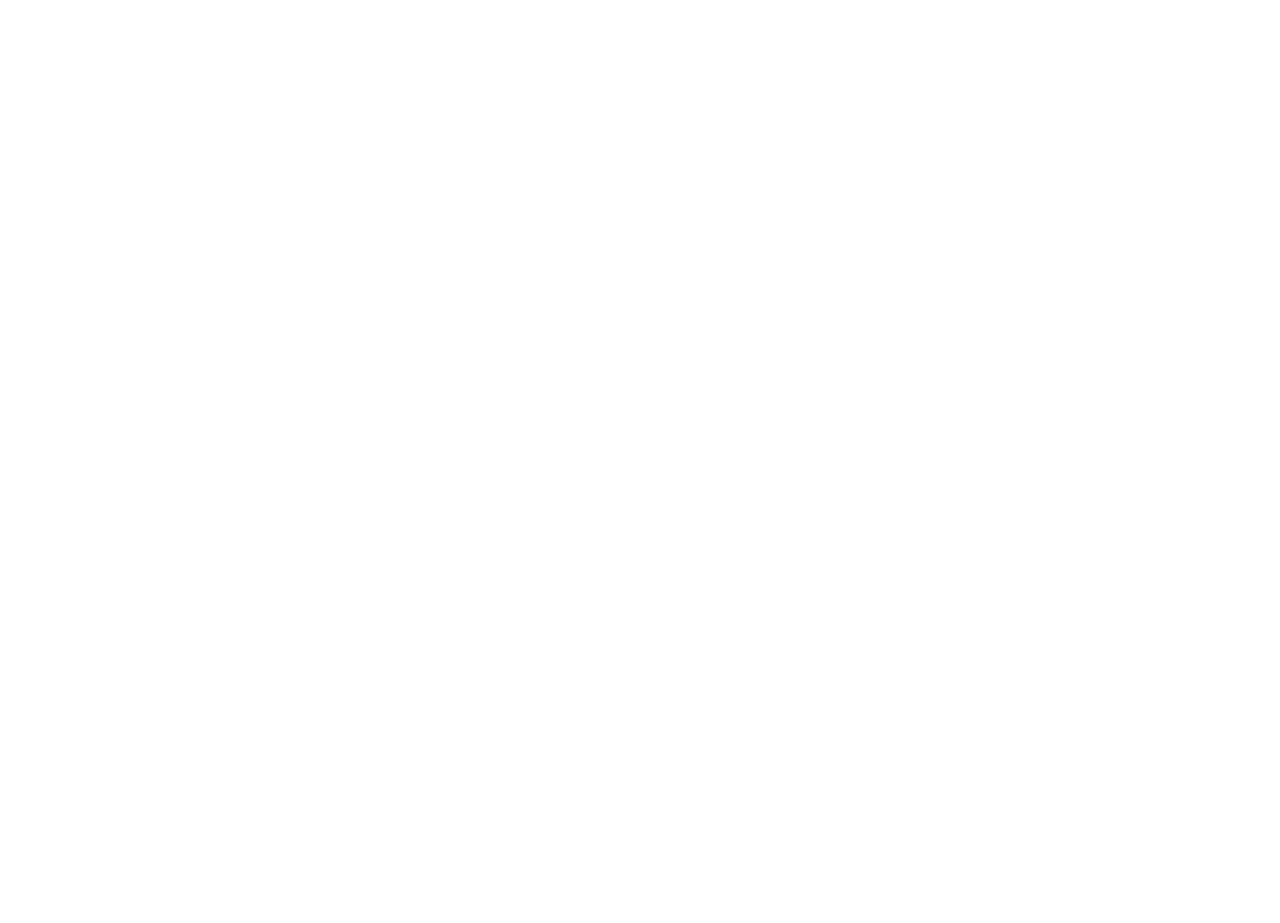
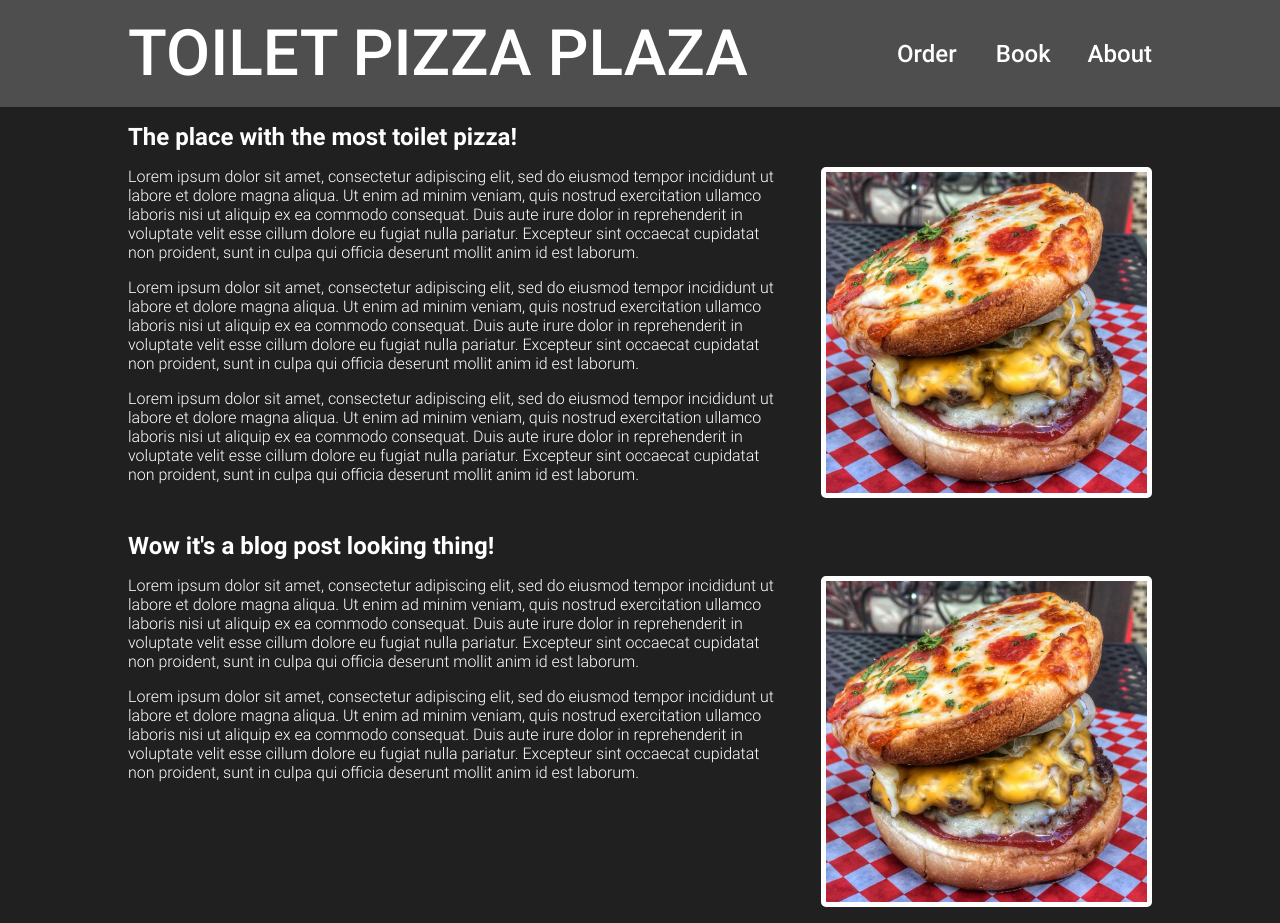
Before and after one commit to rubicon2/odin-restaurant-page, a website built with webpack: page dist/index.html in a window 1280 px wide. Before the commit the page ends 800 px from the top, so only its background shows below. Built offline with nearby package versions, Linux system fonts and the light colour scheme.

Commit message:
Create hard-coded basic layout

```diff
--- a/src/index.js
+++ b/src/index.js
@@ -0,0 +1 @@
+require("./style.css");
--- /dev/null
+++ b/src/style.css
@@ -0,0 +1,135 @@
+@font-face {
+    font-family: Roboto;
+    src: url("./fonts/roboto/Roboto-Light.ttf");
+    font-style: normal;
+    font-weight: 300;
+}
+
+@font-face {
+    font-family: Roboto;
+    src: url("./fonts/roboto/Roboto-LightItalic.ttf");
+    font-style: italic;
+    font-weight: 300;
+}
+
+@font-face {
+    font-family: Roboto;
+    src: url("./fonts/roboto/Roboto-Medium.ttf");
+    font-style: normal;
+    font-weight: 500;
+}
+
+@font-face {
+    font-family: Roboto;
+    src: url("./fonts/roboto/Roboto-MediumItalic.ttf");
+    font-style: italic;
+    font-weight: 500;
+}
+
+@font-face {
+    font-family: Roboto;
+    src: url("./fonts/roboto/Roboto-Bold.ttf");
+    font-style: normal;
+    font-weight: 700;
+}
+
+@font-face {
+    font-family: Roboto;
+    src: url("./fonts/roboto/Roboto-BoldItalic.ttf");
+    font-style: italic;
+    font-weight: 700;
+}
+
+:root {
+    box-sizing: border-box;
+    font-family: Roboto;
+}
+
+*, *::before, *::after {
+    box-sizing: inherit;
+    padding: 0;
+    margin: 0;
+}
+
+ul, ol {
+    list-style: none;
+}
+
+a {
+    text-decoration: none;
+    color: white;
+}
+
+a:hover {
+    color:rgb(129, 129, 129)
+}
+
+body {
+    width: 100vw;
+    min-height: 100vh;
+
+    background-color: rgb(32, 32, 32);
+    color: white;
+}
+
+section {
+    padding: 1rem 0;
+}
+
+h1, h2, h3, h4, h5, h6 {
+    margin-bottom: 1rem;
+    font-weight: 700;
+}
+
+p {
+    margin-bottom: 1rem;
+}
+
+#content {
+    display: flex;
+    justify-content: center;
+    flex-direction: column;
+}
+
+#content > * {
+    padding-left: 10%;
+    padding-right: 10%;
+}
+
+.post-content {
+    display: grid;
+    grid-template-columns: 2fr 1fr;
+    gap: 2rem;
+    margin-top: 1rem;
+
+    font-weight: 300;
+}
+
+.page-header-bar {
+    background-color: rgb(78, 78, 78);
+    padding-top: 1rem;
+    padding-bottom: 1rem;
+
+    display: flex;
+    justify-content: space-between;
+    align-items: center;
+}
+
+.restaurant-name-heading {
+    font-size: 4rem;
+}
+
+.page-header-nav > ul {
+    display: grid;
+    grid-template-columns: 1fr 1fr 1fr;
+    place-items: center;
+    gap: 2rem;
+
+    font-size: 1.5rem;
+}
+
+.main-img {
+    width: 100%;
+    border: 5px solid white;
+    border-radius: 5px;
+}
--- a/webpack.config.js
+++ b/webpack.config.js
@@ -2,9 +2,16 @@ const path = require("path");
 
 module.exports = {
     entry: "./src/index.js",
+    module: {
+        rules: [
+            {
+                test: /\.css$/,
+                use: ["style-loader", "css-loader"]
+            },
+        ],
+    },
     output: {
         filename: "main.js",
         path: path.resolve(__dirname, "dist"),
-        clean: true
     }
 }
```
Also changed, not shown: dist/43cbee784f9194c54b2c.ttf (added), dist/56a82359ebe22eaae14e.ttf (added), dist/60c1f67b002e61ad0fe4.ttf (added), dist/7429a63c09f79a1760b0.ttf (added), dist/75371f53f06181df75f1.ttf (added), dist/8be2d1487420548b3b8d.ttf (added), dist/index.html, dist/main.js (added), dist/pizza-burger.jpeg (added), src/fonts/roboto/Roboto-Bold.ttf (added), src/fonts/roboto/Roboto-BoldItalic.ttf (added), src/fonts/roboto/Roboto-Light.ttf (added), src/fonts/roboto/Roboto-LightItalic.ttf (added), src/fonts/roboto/Roboto-Medium.ttf (added), 1 more files.
